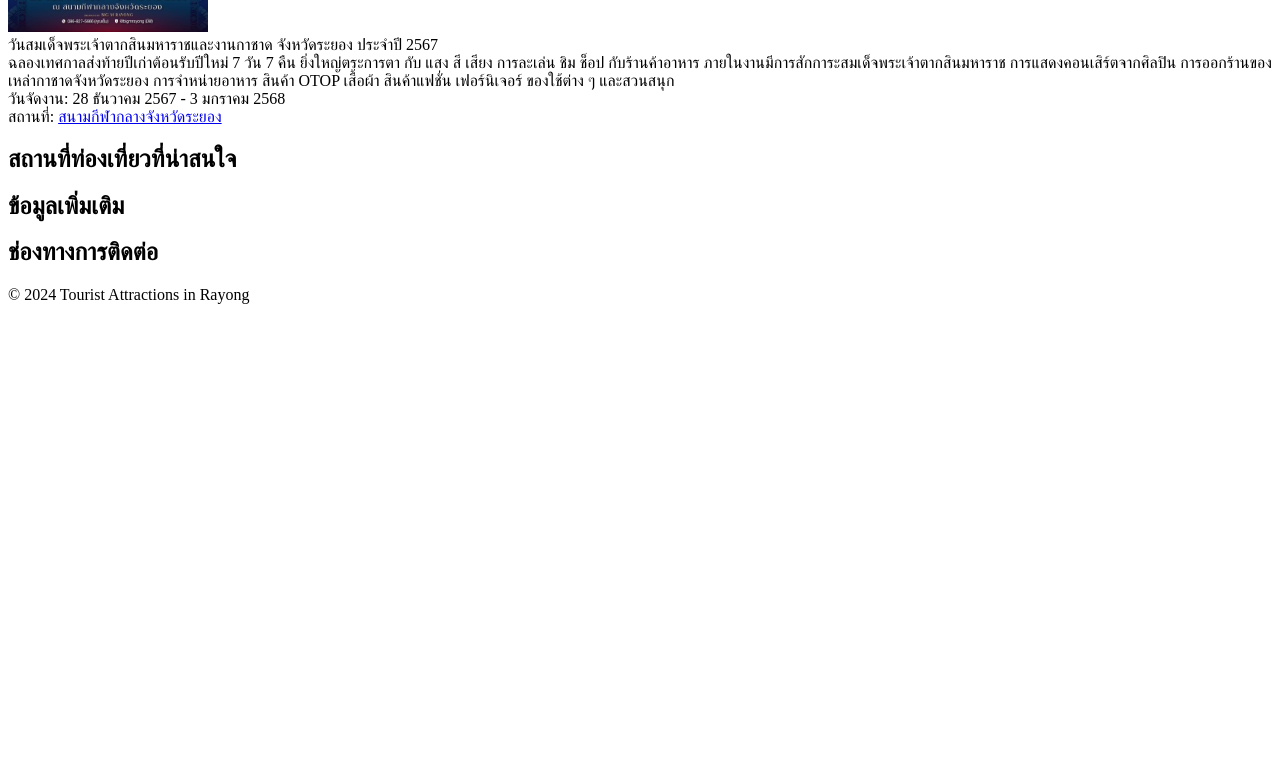
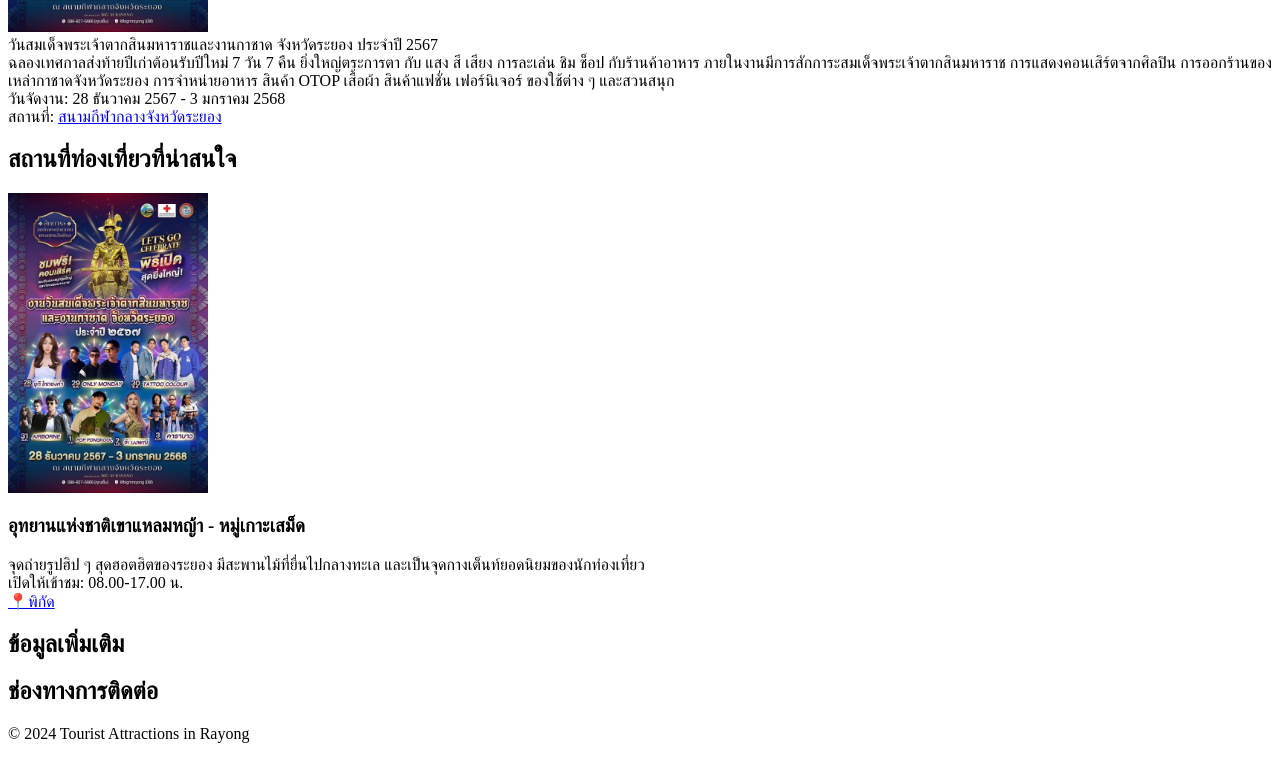
Before and after one commit to Natchanan1747/hw1-tourist, a plain HTML site: page index.html in a window 1280 px wide. Shown: the part 469-1228 px from the top of the page. Before the commit the page ends 800 px from the top, so only its background shows below. Drawn offline with Linux system fonts and the light colour scheme.

Commit message:
เพิ่มเนื้อหาสถานที่น่าสนใจ link to maps

```diff
--- a/index.html
+++ b/index.html
@@ -37,7 +37,16 @@
 
         <section id="highlights" class="section">
             <h2>สถานที่ท่องเที่ยวที่น่าสนใจ</h2>
-            <div class="highlights-box">
+            <div class="highlights-container">
+                <div class="highlight-image">
+                    <a href="/images/red-cross-fair.jpg">
+                        <img src="/images/red-cross-fair.jpg" alt="Red cross fair in Rayong" style="width:200px;height:300px;">
+                    </a>
+                </div>
+                <div class="highlight-box"><h3>อุทยานแห่งชาติเขาแหลมหญ้า - หมู่เกาะเสม็ด</h3></div>
+                <div class="highlight-box">จุดถ่ายรูปฮิป ๆ สุดฮอตฮิตของระยอง มีสะพานไม้ที่ยื่นไปกลางทะเล และเป็นจุดกางเต็นท์ยอดนิยมของนักท่องเที่ยว</div>
+                <div class="highlight-box">เปิดให้เข้าชม: 08.00-17.00 น.</div>
+                <div class="highlight-box"><a href="https://maps.app.goo.gl/XMj5tHzW4aL6Roj27">&#128205;พิกัด</a></div>
 
             </div>
         </section>
```
